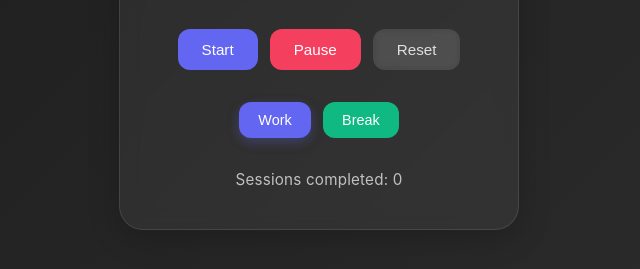
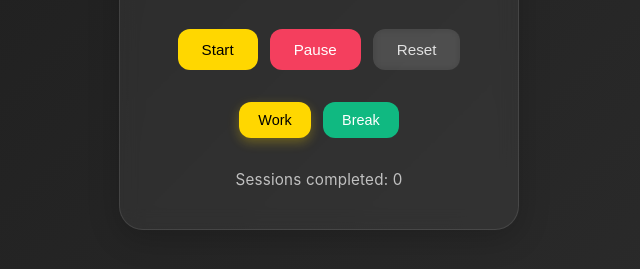
Before and after one commit to alonedaisy11/buildyourown, a plain HTML site: page index.html in a window 1280 px wide. Shown: the part 467-736 px from the top of the page, without its empty margins (321-961 px from the left). Drawn offline with Linux system fonts and the light colour scheme.

Commit message:
Update timer color scheme to gold

```diff
--- a/styles.css
+++ b/styles.css
@@ -73,7 +73,7 @@ h1 {
 
 .progress-ring-circle {
     fill: none;
-    stroke: #6366f1;
+    stroke: #FFD700;
     stroke-width: 10;
     stroke-linecap: round;
     transform: rotate(-90deg);
@@ -113,13 +113,13 @@ button:active {
 }
 
 #start {
-    background-color: #6366f1;
-    color: white;
+    background-color: #FFD700;
+    color: black;
 }
 
 #start:hover {
-    background-color: #4f46e5;
-    box-shadow: 0 4px 12px rgba(99, 102, 241, 0.3);
+    background-color: #DAA520;
+    box-shadow: 0 4px 12px rgba(255, 215, 0, 0.3);
 }
 
 #pause {
@@ -157,9 +157,9 @@ button:active {
 }
 
 .mode-toggle button.active {
-    background-color: #6366f1;
-    color: white;
-    box-shadow: 0 4px 12px rgba(99, 102, 241, 0.3);
+    background-color: #FFD700;
+    color: black;
+    box-shadow: 0 4px 12px rgba(255, 215, 0, 0.3);
 }
 
 .stats {
```
